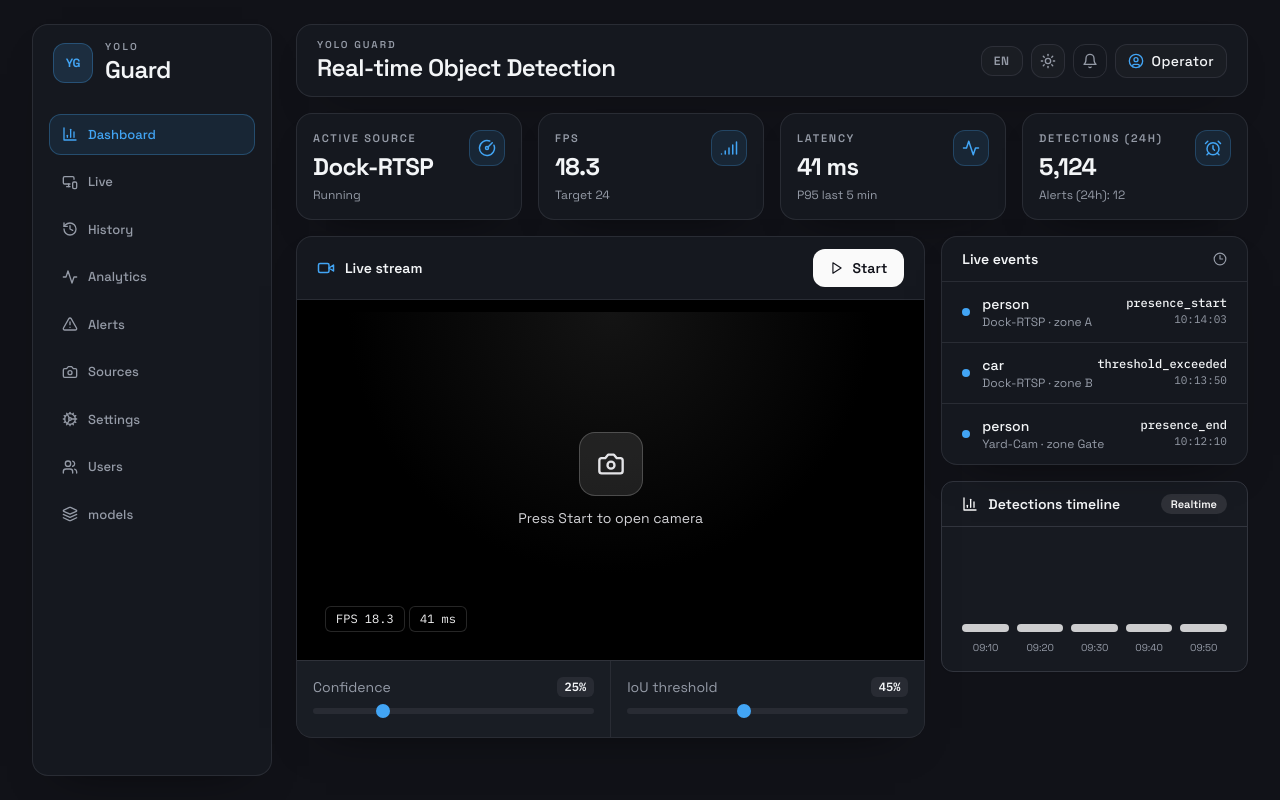
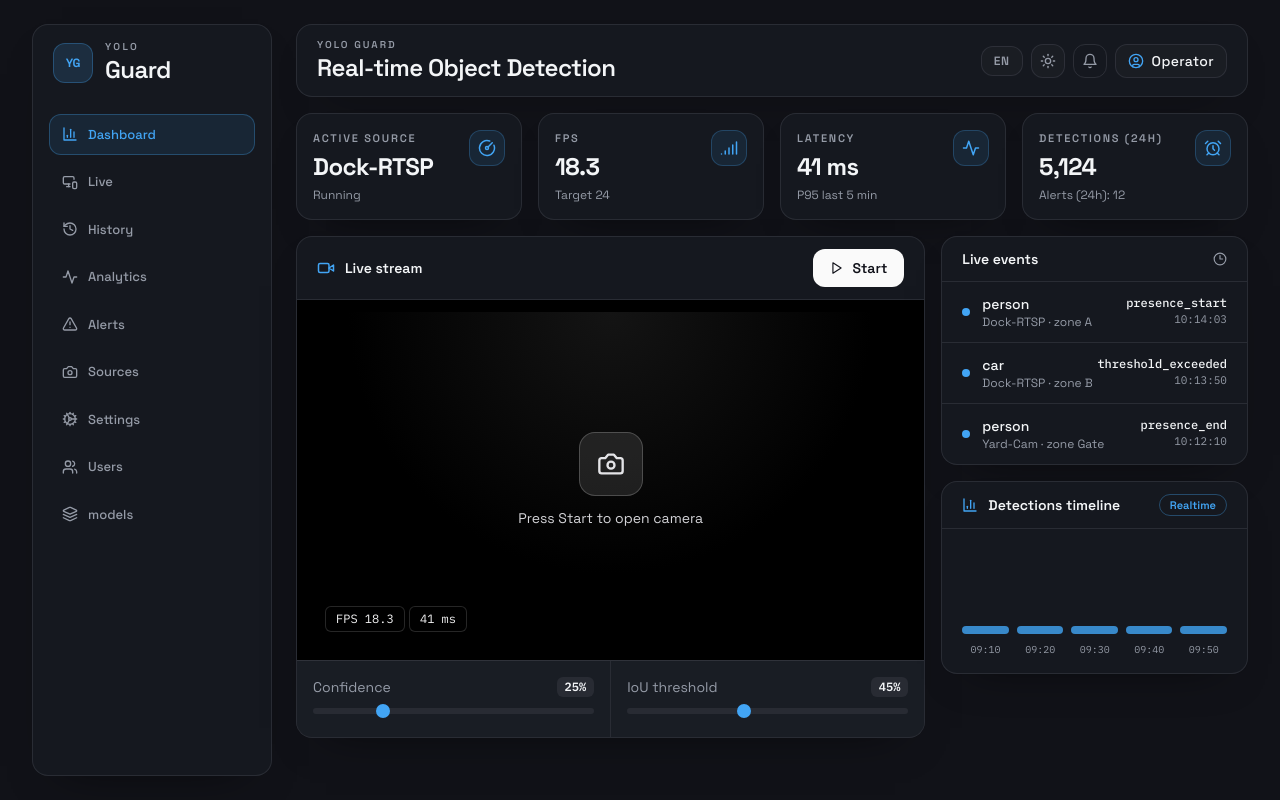
Before and after one commit to KapaSique/YOLO-detection, a Next.js app in the folder frontend/: page / in a window 1280 px wide. Built offline with nearby package versions, Linux system fonts and the light colour scheme.

Commit message:
layout.tsx updated

```diff
--- a/frontend/src/app/layout.tsx
+++ b/frontend/src/app/layout.tsx
@@ -5,13 +5,13 @@
 import "../styles/globals.css";
 
 const grotesk = Space_Grotesk({
-  subsets: ["latin", "cyrillic"],
+  subsets: ["latin"],
   variable: "--font-grotesk",
   weight: ["400", "500", "600", "700"]
 });
 
 const plexMono = IBM_Plex_Mono({
-  subsets: ["latin", "cyrillic"],
+  subsets: ["latin"],
   variable: "--font-mono",
   weight: ["400", "500", "600"]
 });
--- a/frontend/src/components/AnalyticsPreview.tsx
+++ b/frontend/src/components/AnalyticsPreview.tsx
@@ -13,13 +13,13 @@
 export function AnalyticsPreview() {
   const max = Math.max(...samples.map((s) => s.value));
   return (
-    <div className="overflow-hidden rounded-xl border border-border bg-card shadow-sm">
-      <div className="flex items-center justify-between border-b border-border px-5 py-3">
+    <div className="surface-card overflow-hidden rounded-2xl">
+      <div className="flex items-center justify-between border-b border-border/70 px-5 py-3">
         <div className="flex items-center gap-2.5 text-sm font-semibold text-card-foreground">
-          <BarChart3 size={16} className="text-primary" />
+          <BarChart3 size={16} className="text-accent" />
           Detections timeline
         </div>
-        <span className="rounded-full bg-primary/10 px-2.5 py-0.5 text-[11px] font-semibold text-primary">
+        <span className="rounded-full border border-accent/35 bg-accent/12 px-2.5 py-0.5 text-[11px] font-semibold text-accent">
           Realtime
         </span>
       </div>
@@ -27,11 +27,11 @@
         {samples.map((item) => (
           <div key={item.label} className="flex flex-1 flex-col items-center gap-2">
             <div
-              className="w-full rounded-sm bg-primary/80 transition-all hover:bg-primary"
+              className="w-full rounded-sm bg-accent/80 transition-all hover:bg-accent"
               style={{ height: `${(item.value / max) * 100}%`, minHeight: 8 }}
               title={`${item.value} detections`}
             />
-            <div className="text-[10px] text-muted-foreground">{item.label}</div>
+            <div className="font-mono-ui text-[10px] text-muted-foreground">{item.label}</div>
           </div>
         ))}
       </div>
```
